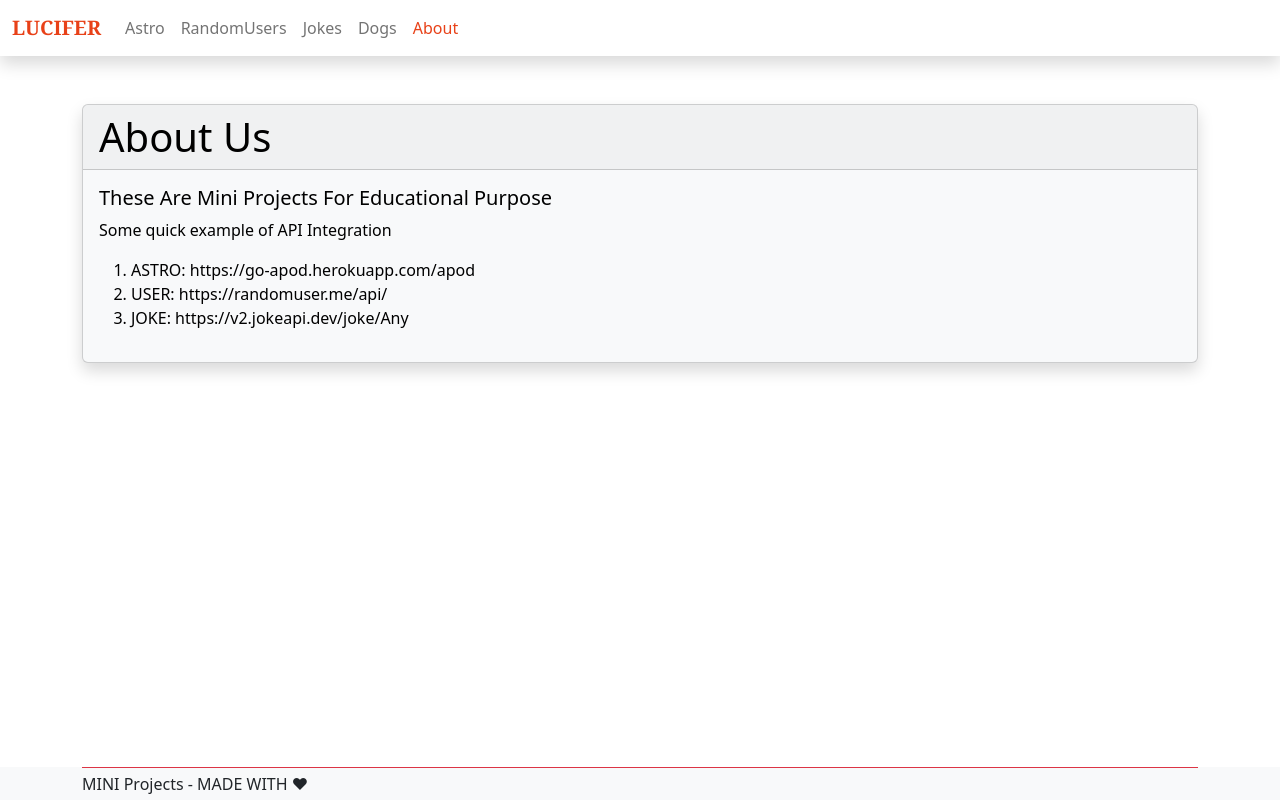
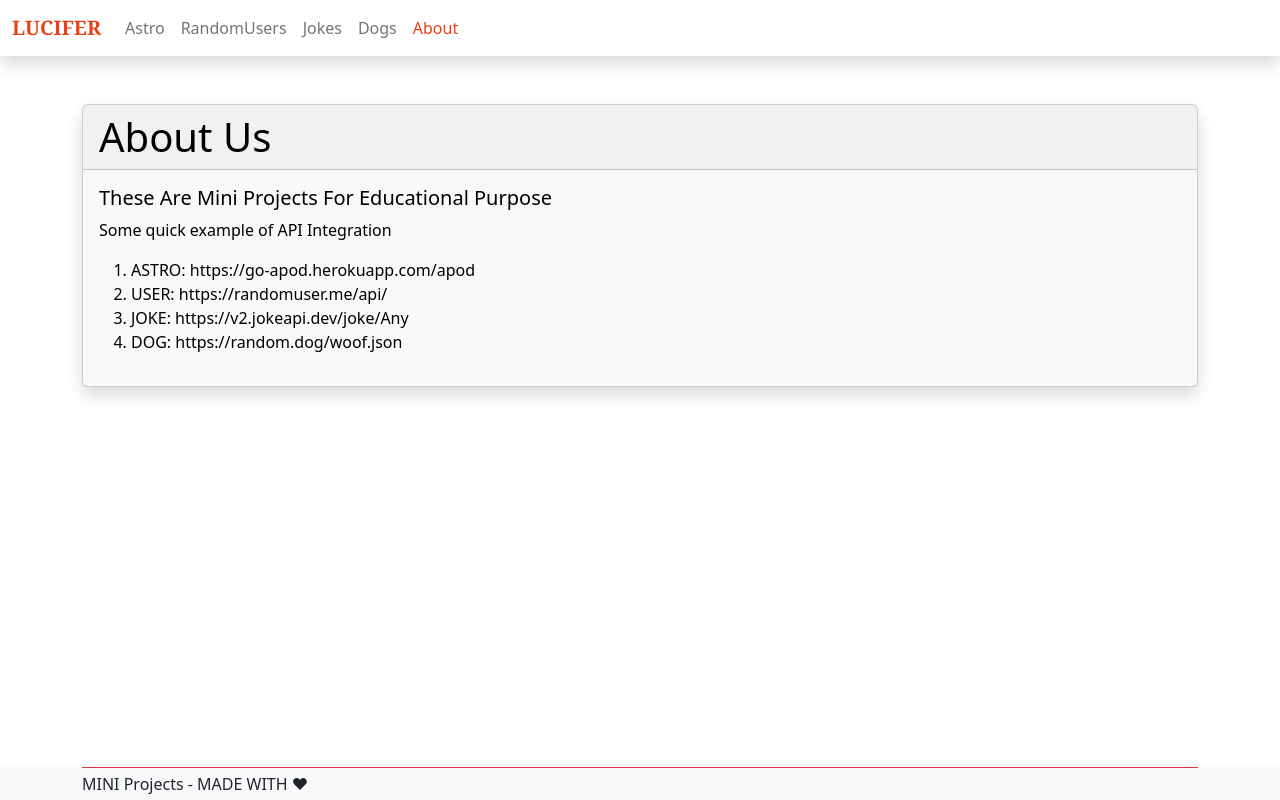
Before and after one commit to saurabh-gawade-29/my-app, a React (Create React App) app: page /about in a window 1280 px wide. Built offline with nearby package versions, Linux system fonts and the light colour scheme.

Commit message:
About us Updated

```diff
--- a/src/components/About/About.js
+++ b/src/components/About/About.js
@@ -15,6 +15,7 @@ const About = () => {
             <li>ASTRO: https://go-apod.herokuapp.com/apod</li>
             <li>USER: https://randomuser.me/api/</li>
             <li>JOKE: https://v2.jokeapi.dev/joke/Any</li>
+            <li>DOG: https://random.dog/woof.json</li>
           </ol>
         </div>
       </div>
```
